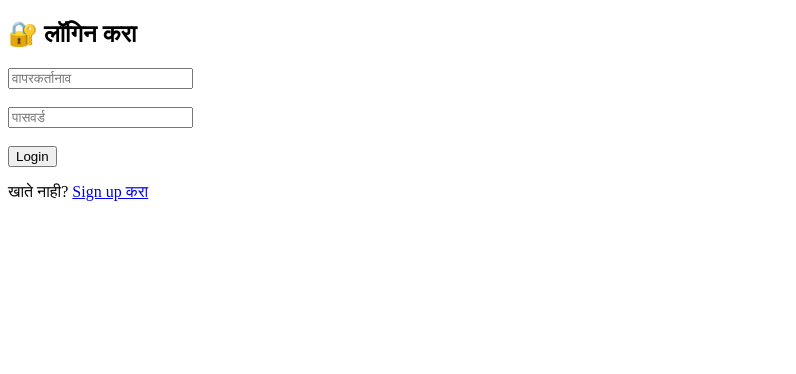
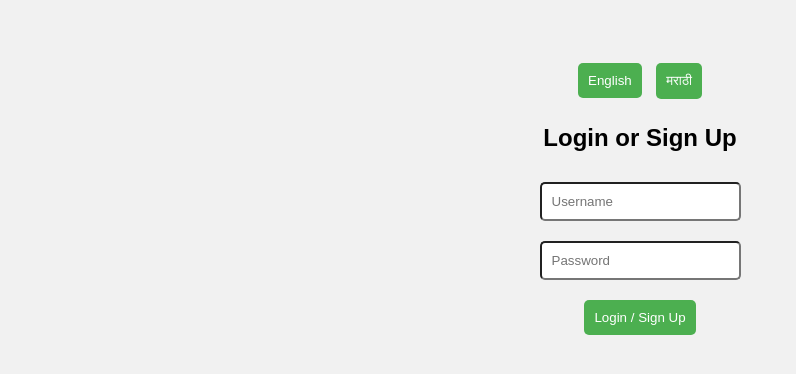
Before and after one commit to bagibaba/Bagibaba.github.io, a plain HTML site: page login.html in a window 1280 px wide. Shown: the whole page, without its empty margins (0-796 px from the left). Drawn offline with Linux system fonts and the light colour scheme.

Commit message:
Update login.html

```diff
--- a/login.html
+++ b/login.html
@@ -1,40 +1,87 @@
 <!DOCTYPE html>
-<html lang="mr">
+<html lang="en">
 <head>
   <meta charset="UTF-8">
-  <meta name="viewport" content="width=device-width, initial-scale=1.0">
-  <title>Login - Aviator 365</title>
+  <title>Aviator 365 - Login</title>
+  <style>
+    body {
+      font-family: Arial, sans-serif;
+      background-color: #f1f1f1;
+      text-align: center;
+      padding: 50px;
+    }
+    input, button {
+      padding: 10px;
+      margin: 10px;
+      border-radius: 5px;
+    }
+    button {
+      background-color: #4CAF50;
+      color: white;
+      border: none;
+      cursor: pointer;
+    }
+    button:hover {
+      background-color: #45a049;
+    }
+    .lang-buttons {
+      margin-bottom: 20px;
+    }
+    .lang-buttons button {
+      margin: 5px;
+    }
+  </style>
 </head>
 <body>
-  <h2>🔐 लॉगिन करा</h2>
-  <form id="loginForm">
-    <input type="text" id="username" placeholder="वापरकर्तानाव" required><br><br>
-    <input type="password" id="password" placeholder="पासवर्ड" required><br><br>
-    <button type="submit">Login</button>
-  </form>
-  <p>खाते नाही? <a href="signup.html">Sign up करा</a></p>
-<script>
-  document.getElementById("loginForm").addEventListener("submit", function(e) {
-    e.preventDefault();
 
-    const username = document.getElementById("username").value;
-    const password = document.getElementById("password").value;
+  <div class="lang-buttons">
+    <button onclick="setLang('en')">English</button>
+    <button onclick="setLang('mr')">मराठी</button>
+  </div>
 
-    const stored = JSON.parse(localStorage.getItem("users")) || [];
+  <h2 id="title">Login or Sign Up</h2>
 
-    const found = stored.find(u => u.username === username && u.password === password);
+  <input type="text" id="username" placeholder="Username"><br>
+  <input type="password" id="password" placeholder="Password"><br>
+  <button onclick="loginSignup()">Login / Sign Up</button>
 
-    if (found) {
-      // Login यशस्वी झालं
-      localStorage.setItem("username", username);
+  <script>
+    function loginSignup() {
+      const username = document.getElementById("username").value.trim();
+      const password = document.getElementById("password").value.trim();
 
-      if (!localStorage.getItem("balance")) {
-        localStorage.setItem("balance", "1000");  // सुरुवातीचं balance
+      if (username === "" || password === "") {
+        alert(currentLang === 'mr' ? "वापरकर्ता नाव आणि पासवर्ड आवश्यक आहे" : "Username and password are required");
+        return;
       }
 
-      window.location.href = "game.html"; // गेम पेजकडे पाठव
-    } else {
-      alert("चुकीचं युजरनेम किंवा पासवर्ड.");
+      // Save user in localStorage
+      localStorage.setItem("aviatorUser", JSON.stringify({
+        username: username,
+        balance: 1000 // default balance
+      }));
+
+      // Redirect to game page
+      window.location.href = "game.html";
     }
-  });
-</script>
+
+    // Language switch logic
+    let currentLang = 'en';
+    function setLang(lang) {
+      currentLang = lang;
+      if (lang === 'mr') {
+        document.getElementById("title").innerText = "लॉगिन किंवा साइन अप";
+        document.getElementById("username").placeholder = "वापरकर्ता नाव";
+        document.getElementById("password").placeholder = "पासवर्ड";
+        document.querySelector("button[onclick='loginSignup()']").innerText = "लॉगिन / साइन अप";
+      } else {
+        document.getElementById("title").innerText = "Login or Sign Up";
+        document.getElementById("username").placeholder = "Username";
+        document.getElementById("password").placeholder = "Password";
+        document.querySelector("button[onclick='loginSignup()']").innerText = "Login / Sign Up";
+      }
+    }
+  </script>
+
+</body>
+</html>
```
